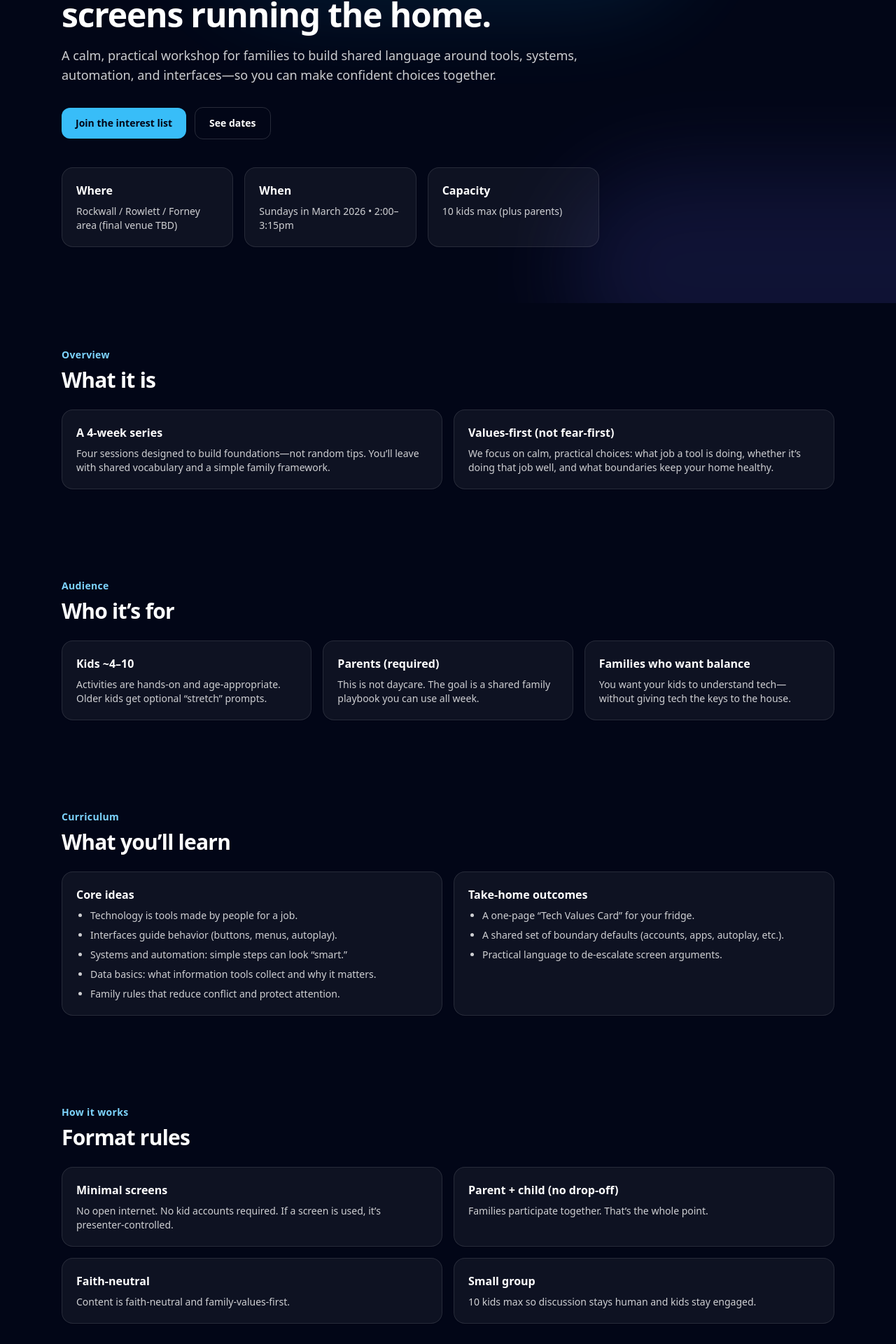
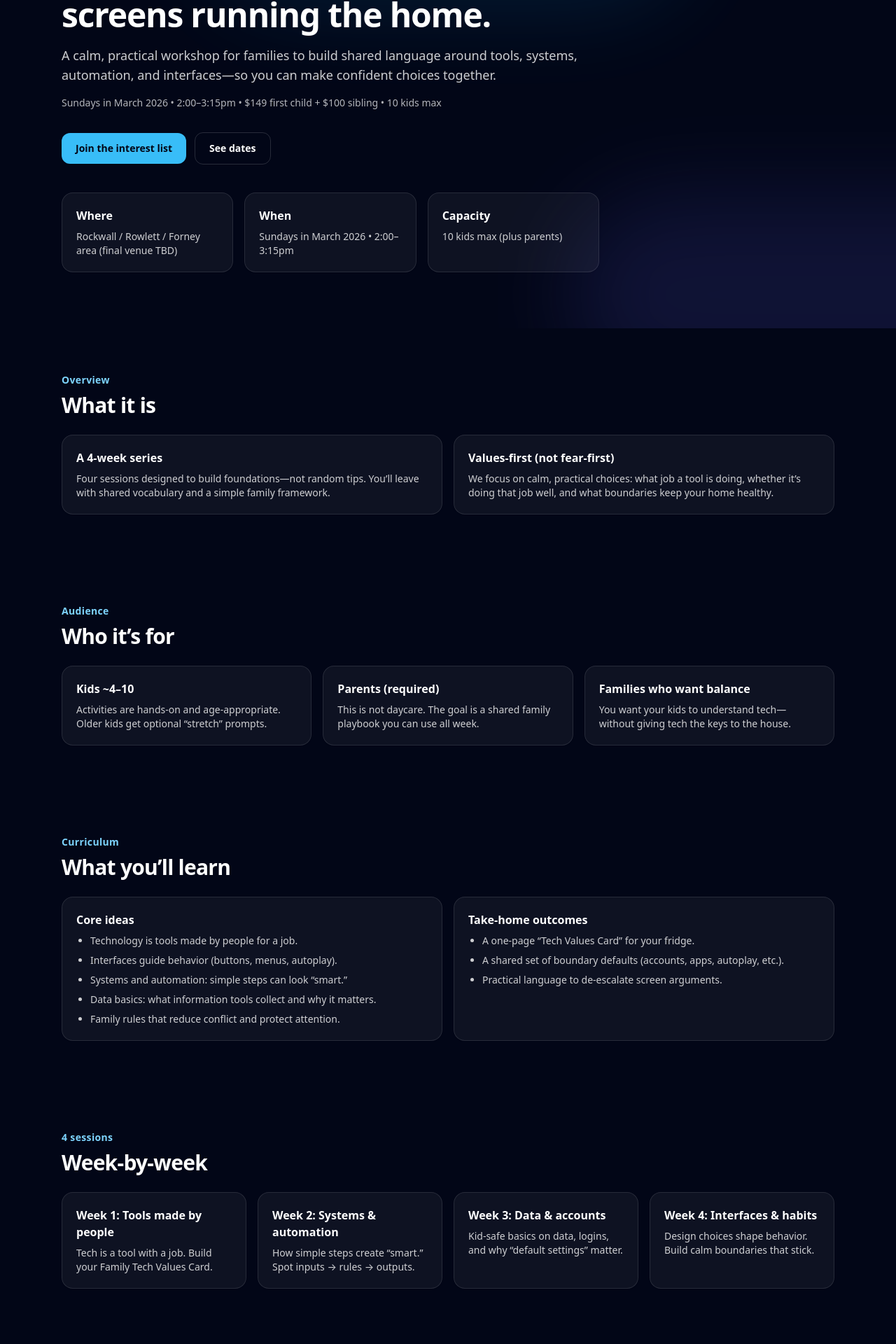
Before and after one commit to chipgpt/tech-literacy-workshop, a React (Vite) app: page / in a window 1280 px wide. Shown: the part 250-2170 px from the top of the page at 70% size. Built offline with nearby package versions, Linux system fonts and the light colour scheme; the HTML template or start-up script is replaced by a standard one.

Commit message:
Improve conversions: hero details, week-by-week, mobile CTA, trim FAQ

```diff
--- a/src/App.tsx
+++ b/src/App.tsx
@@ -163,10 +163,6 @@ export default function App() {
       a: "Designed for kids ages ~4–10. Parents can adapt the same ideas for older siblings too.",
     },
     {
-      q: "Is this faith-based?",
-      a: "No—this workshop is faith-neutral and values-first (you set your family values).",
-    },
-    {
       q: "What if we miss a week?",
       a: "We’ll do our best to share the take-home materials. A makeup date is planned for Mar 29, 2026 if needed.",
     },
@@ -228,7 +224,25 @@ export default function App() {
 
       {/* Hero */}
       <main>
-        <div className="relative overflow-hidden">
+        {/* #7: mobile sticky CTA */}
+        <div className="fixed inset-x-0 bottom-0 z-40 border-t border-white/10 bg-slate-950/85 p-3 backdrop-blur md:hidden">
+          <Container className="flex items-center justify-between gap-3">
+            <div className="min-w-0">
+              <p className="truncate text-sm font-semibold">Family Tech Literacy Workshop</p>
+              <p className="truncate text-xs text-white/60">Sundays in March 2026 • 2pm</p>
+            </div>
+            <a
+              href="#cta"
+              className="shrink-0 rounded-xl bg-sky-400 px-4 py-2 text-sm font-semibold text-slate-950"
+            >
+              Join
+            </a>
+          </Container>
+        </div>
+
+        {/* give room so content isn’t hidden behind the mobile bar */}
+        <div className="pb-20 md:pb-0">
+          <div className="relative overflow-hidden">
           <div className="pointer-events-none absolute inset-0 opacity-70">
             <div className="absolute -top-24 left-1/2 h-72 w-[44rem] -translate-x-1/2 rounded-full bg-sky-500/20 blur-3xl" />
             <div className="absolute -bottom-24 right-0 h-72 w-[44rem] translate-x-1/3 rounded-full bg-indigo-500/20 blur-3xl" />
@@ -248,6 +262,11 @@ export default function App() {
               <p className="mt-5 text-base leading-relaxed text-white/80 sm:text-lg">
                 A calm, practical workshop for families to build shared language around tools, systems,
                 automation, and interfaces—so you can make confident choices together.
+              </p>
+
+              {/* #2: fast decision info */}
+              <p className="mt-4 text-sm text-white/70">
+                Sundays in March 2026 • 2:00–3:15pm • $149 first child + $100 sibling • 10 kids max
               </p>
 
               <div className="mt-8 flex flex-col gap-3 sm:flex-row sm:items-center">
@@ -314,6 +333,24 @@ export default function App() {
                 <li>A shared set of boundary defaults (accounts, apps, autoplay, etc.).</li>
                 <li>Practical language to de-escalate screen arguments.</li>
               </ul>
+            </Card>
+          </div>
+        </Section>
+
+        {/* #4: week-by-week */}
+        <Section id="weeks" eyebrow="4 sessions" title="Week-by-week">
+          <div className="grid gap-4 sm:grid-cols-2 lg:grid-cols-4">
+            <Card title="Week 1: Tools made by people">
+              Tech is a tool with a job. Build your Family Tech Values Card.
+            </Card>
+            <Card title="Week 2: Systems & automation">
+              How simple steps create “smart.” Spot inputs → rules → outputs.
+            </Card>
+            <Card title="Week 3: Data & accounts">
+              Kid-safe basics on data, logins, and why “default settings” matter.
+            </Card>
+            <Card title="Week 4: Interfaces & habits">
+              Design choices shape behavior. Build calm boundaries that stick.
             </Card>
           </div>
         </Section>
@@ -412,6 +449,7 @@ export default function App() {
             </footer>
           </Container>
         </section>
+          </div>
       </main>
     </div>
   );
```
